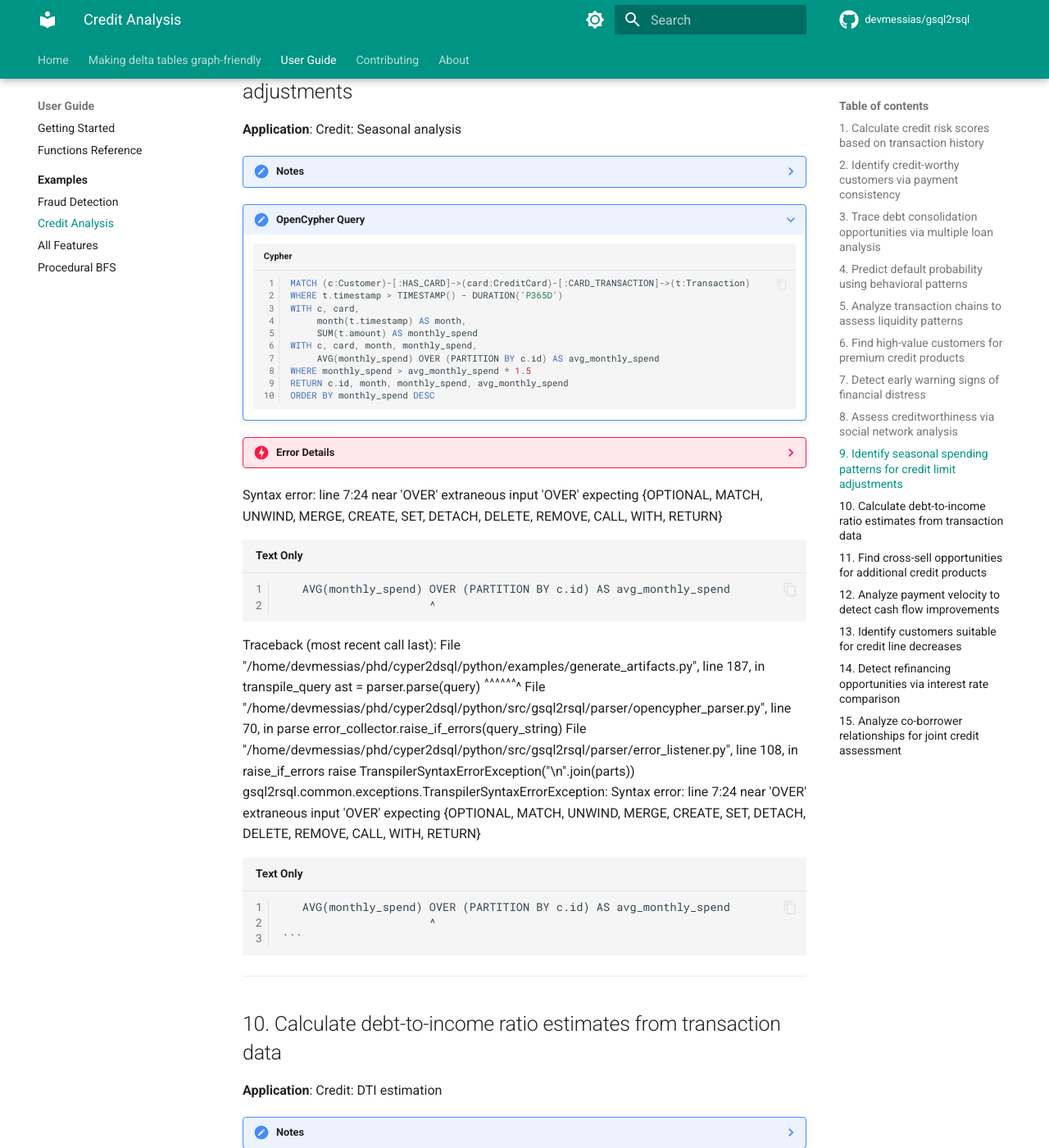
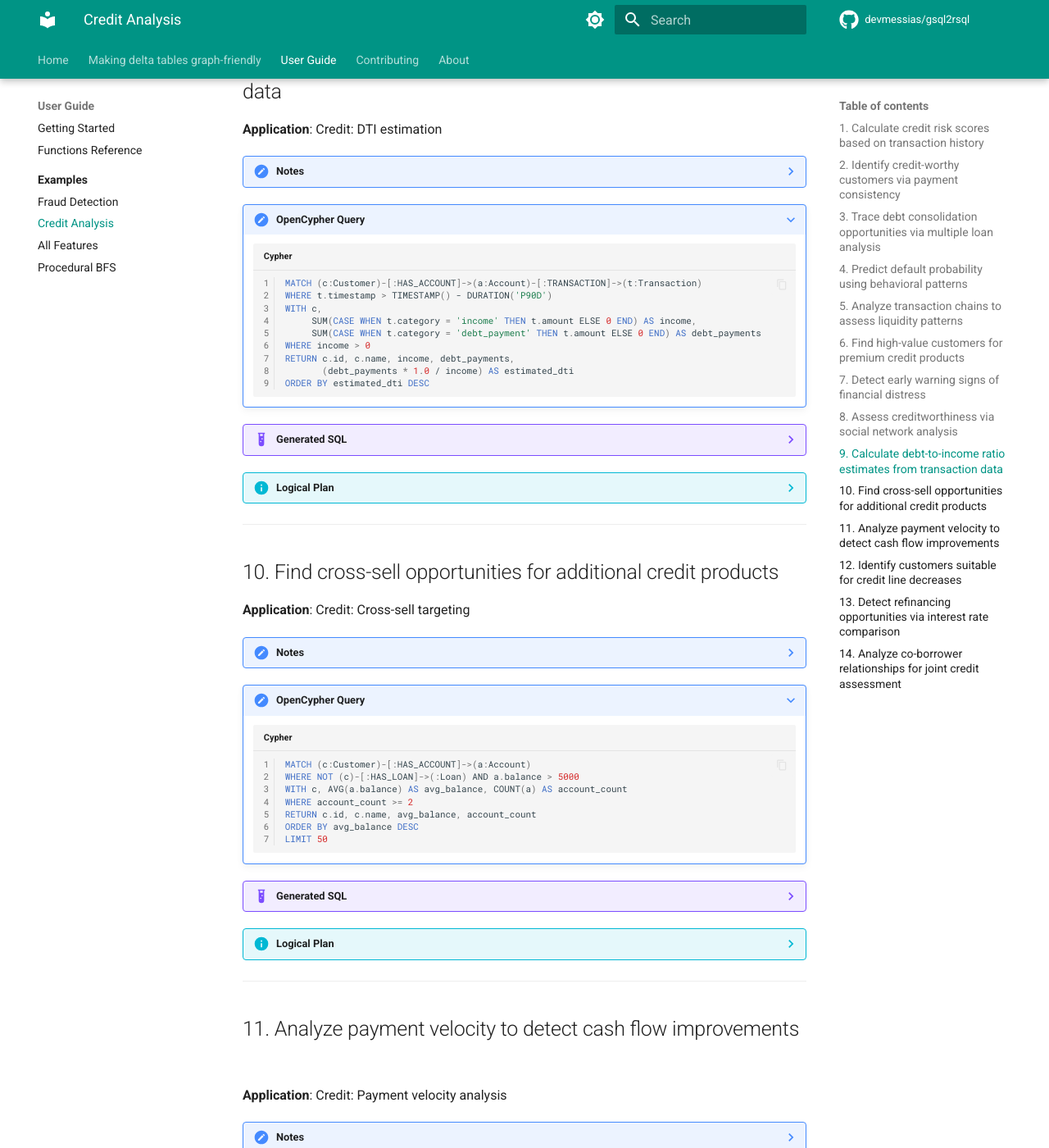
Before and after one commit to devmessias/gsql2rsql, an MkDocs documentation site: the page built from docs/examples/credit.md, in a window 1280 px wide and 1400 px high, scrolled down 5159 px. Shown: the whole window at 82% size. Built offline with MkDocs 1.6.1 and Material for MkDocs 9.7.7, drawn with Linux system fonts in a browser that asks for light colours; comment, search, counter and statistics services are not loaded; the version menu is left out; some of the changed text lies outside the part shown.

Commit message:
doc(credit): examples

````diff
--- a/docs/examples/credit.md
+++ b/docs/examples/credit.md
@@ -1624,54 +1624,7 @@ Databricks SQL translation.
 
 ---
 
-## 9. Identify seasonal spending patterns for credit limit adjustments
-
-**Application**: Credit: Seasonal analysis
-
-??? note "Notes"
-
-    Identifies months with above-average spending for each customer.
-    Useful for temporary credit limit increases during peak periods.
-
-???+ note "OpenCypher Query"
-    ```cypher
-    MATCH (c:Customer)-[:HAS_CARD]->(card:CreditCard)-[:CARD_TRANSACTION]->(t:Transaction)
-    WHERE t.timestamp > TIMESTAMP() - DURATION('P365D')
-    WITH c, card,
-         month(t.timestamp) AS month,
-         SUM(t.amount) AS monthly_spend
-    WITH c, card, month, monthly_spend,
-         AVG(monthly_spend) OVER (PARTITION BY c.id) AS avg_monthly_spend
-    WHERE monthly_spend > avg_monthly_spend * 1.5
-    RETURN c.id, month, monthly_spend, avg_monthly_spend
-    ORDER BY monthly_spend DESC
-    ```
-
-??? danger "Error Details"
-    ```
-    PARSER ERROR:
-Syntax error: line 7:24 near 'OVER' extraneous input 'OVER' expecting {OPTIONAL, MATCH, UNWIND, MERGE, CREATE, SET, DETACH, DELETE, REMOVE, CALL, WITH, RETURN}
-
-       AVG(monthly_spend) OVER (PARTITION BY c.id) AS avg_monthly_spend
-                          ^
-
-Traceback (most recent call last):
-  File "/home/devmessias/phd/cyper2dsql/python/examples/generate_artifacts.py", line 187, in transpile_query
-    ast = parser.parse(query)
-          ^^^^^^^^^^^^^^^^^^^
-  File "/home/devmessias/phd/cyper2dsql/python/src/gsql2rsql/parser/opencypher_parser.py", line 70, in parse
-    error_collector.raise_if_errors(query_string)
-  File "/home/devmessias/phd/cyper2dsql/python/src/gsql2rsql/parser/error_listener.py", line 108, in raise_if_errors
-    raise TranspilerSyntaxErrorException("\n".join(parts))
-gsql2rsql.common.exceptions.TranspilerSyntaxErrorException: Syntax error: line 7:24 near 'OVER' extraneous input 'OVER' expecting {OPTIONAL, MATCH, UNWIND, MERGE, CREATE, SET, DETACH, DELETE, REMOVE, CALL, WITH, RETURN}
-
-       AVG(monthly_spend) OVER (PARTITION BY c.id) AS avg_monthly_spend
-                          ^
-    ```
-
----
-
-## 10. Calculate debt-to-income ratio estimates from transaction data
+## 9. Calculate debt-to-income ratio estimates from transaction data
 
 **Application**: Credit: DTI estimation
 
@@ -2015,7 +1968,7 @@ gsql2rsql.common.exceptions.TranspilerSyntaxErrorException: Syntax error: line 7
 
 ---
 
-## 12. Analyze payment velocity to detect cash flow improvements
+## 11. Analyze payment velocity to detect cash flow improvements
 
 **Application**: Credit: Payment velocity analysis
 
@@ -2619,7 +2572,7 @@ gsql2rsql.common.exceptions.TranspilerSyntaxErrorException: Syntax error: line 7
 
 ---
 
-## 15. Analyze co-borrower relationships for joint credit assessment
+## 14. Analyze co-borrower relationships for joint credit assessment
 
 **Application**: Credit: Co-borrower analysis
 
````
Also changed, not shown: other parts of docs/examples/credit.md (+3 -3 lines), 2 other files.
